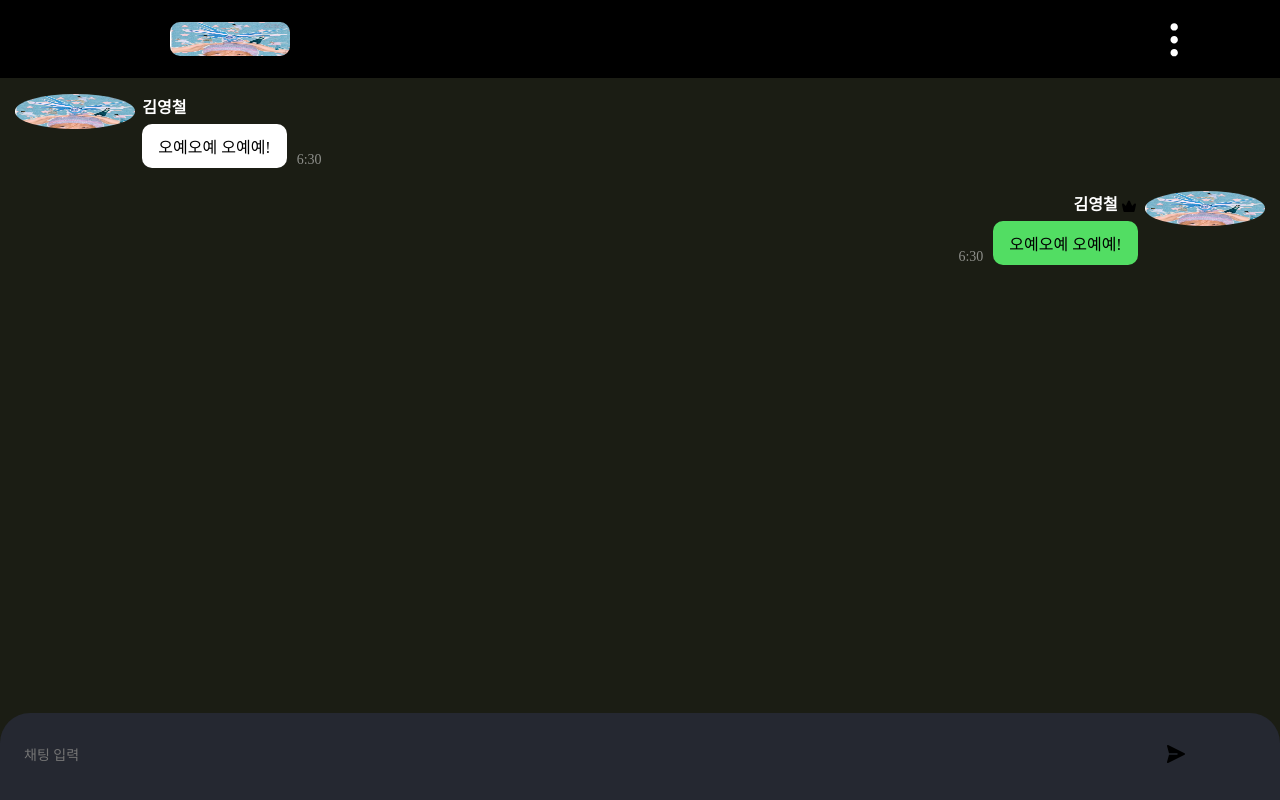
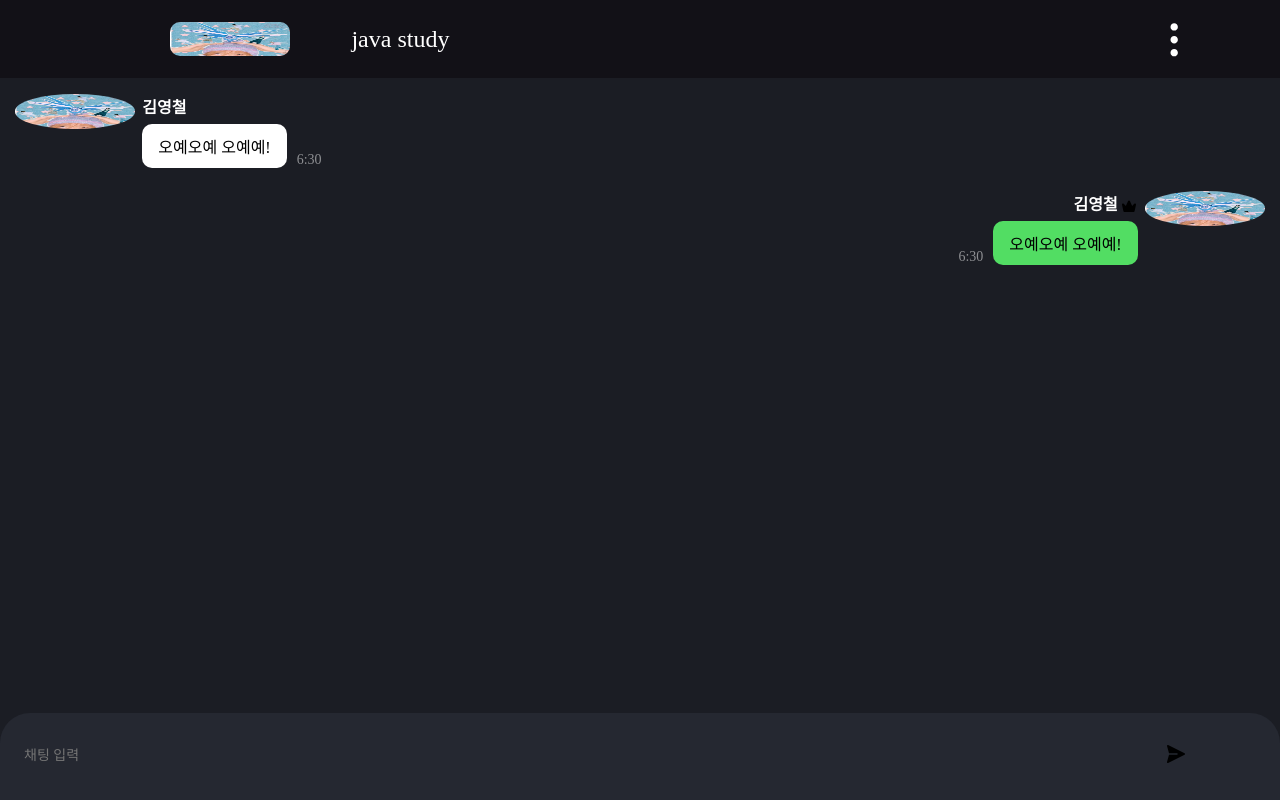
Before and after one commit to Seugoi/Seugoi_Client, a React (Create React App) app: page /chat in a window 1280 px wide. Built offline with nearby package versions, Linux system fonts and the light colour scheme; some icons are missing; a web font is replaced by a local one.

Commit message:
style : 배경색 수정

```diff
--- a/src/styles/chat/ChatPage.module.css
+++ b/src/styles/chat/ChatPage.module.css
@@ -13,7 +13,6 @@ html, body{
   width: 100vw;
   height: 100vh;
   background-color: #121117;
-  background-color: black;
 }
 .headerBox {
   position: fixed;
@@ -34,6 +33,7 @@ html, body{
   font-size: 24px;
   font-weight: 500;
   margin-left: 4.8vw;
+  color: white;
 }
 .menu{
   position: inherit;
@@ -45,7 +45,7 @@ html, body{
   top: 9.8vh;
   width:100%;
   height:83.6vh;
-  background-color: #1b1d14;
+  background-color: #1B1D24;
 
 }
 .chatBoxContainer{
```
